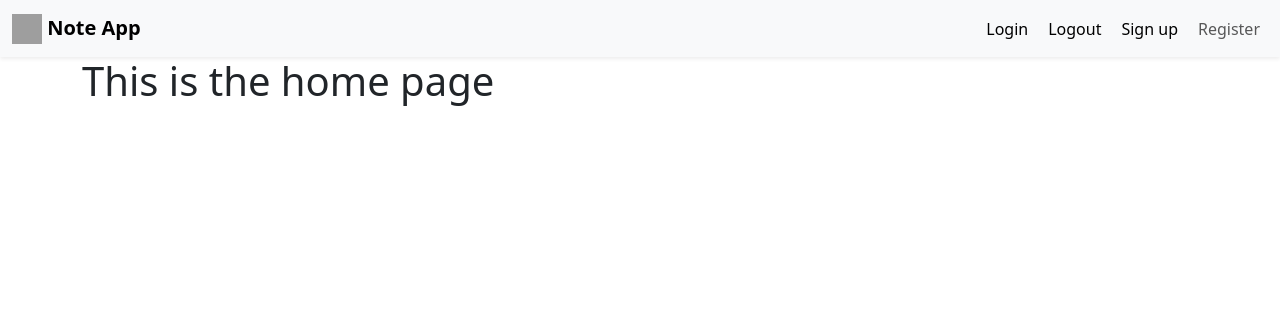
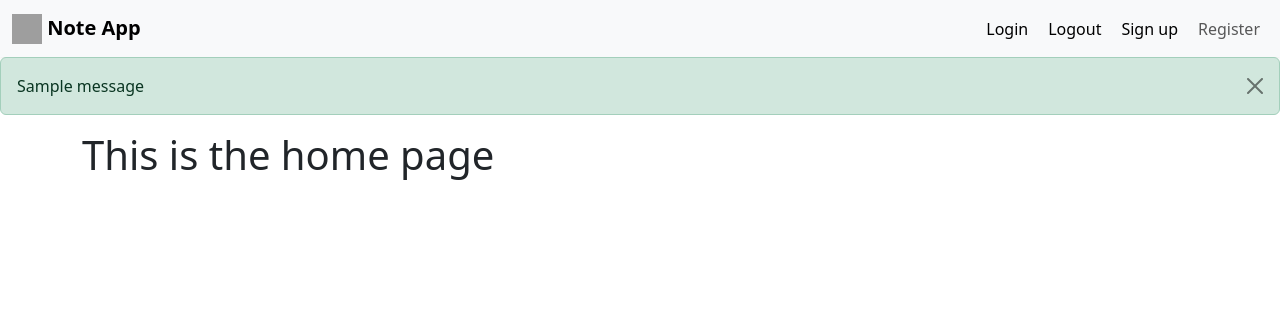
Before and after one commit to Joseph-gift/Note-app, a Flask app: page / in a window 1280 px wide. Shown: the top 317 px of the page. Run offline with Flask 3, Linux system fonts and the light colour scheme; one stand-in notice (Sample message) is shown; grey boxes are pictures that could not be loaded.

Commit message:
add message flashing

```diff
--- a/website/templates/base.html
+++ b/website/templates/base.html
@@ -49,6 +49,24 @@
     </nav>
     <!-- End of Nav bar template-->
 
+    {% with messages = get_flashed_messages(with_categories=true) %}
+        {% if messages %}
+            {% for category, message in messages %}
+                {% if category == "error" %}
+                <div class="alert alert-danger alert-dismissible fade show" role="alert">
+                    {{ message }}
+                    <button type="button" class="btn-close" data-bs-dismiss="alert" aria-label="Close"></button>
+                </div>
+                {% else %}
+                <div class="alert alert-success alert-dismissible fade show" role="alert">
+                    {{ message }}
+                    <button type="button" class="btn-close" data-bs-dismiss="alert" aria-label="Close"></button>
+                </div>
+                {% endif %}
+            {% endfor %}
+        {% endif %}
+    {% endwith %}
+
     <!-- Main content area -->
     <div class="container">
         {% block content%}
```
Also changed, not shown: website/__init__.py (+16 -0 lines), website/auth.py (+8 -8 lines).
